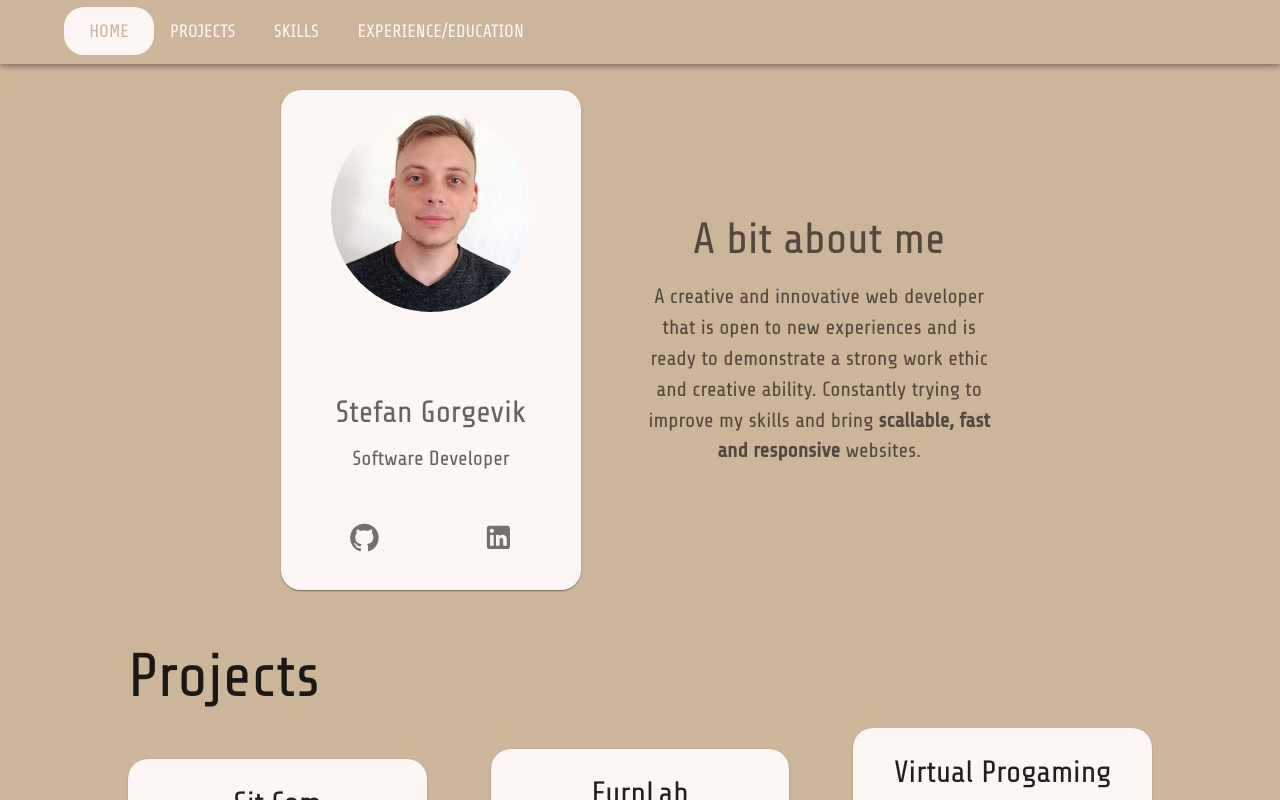
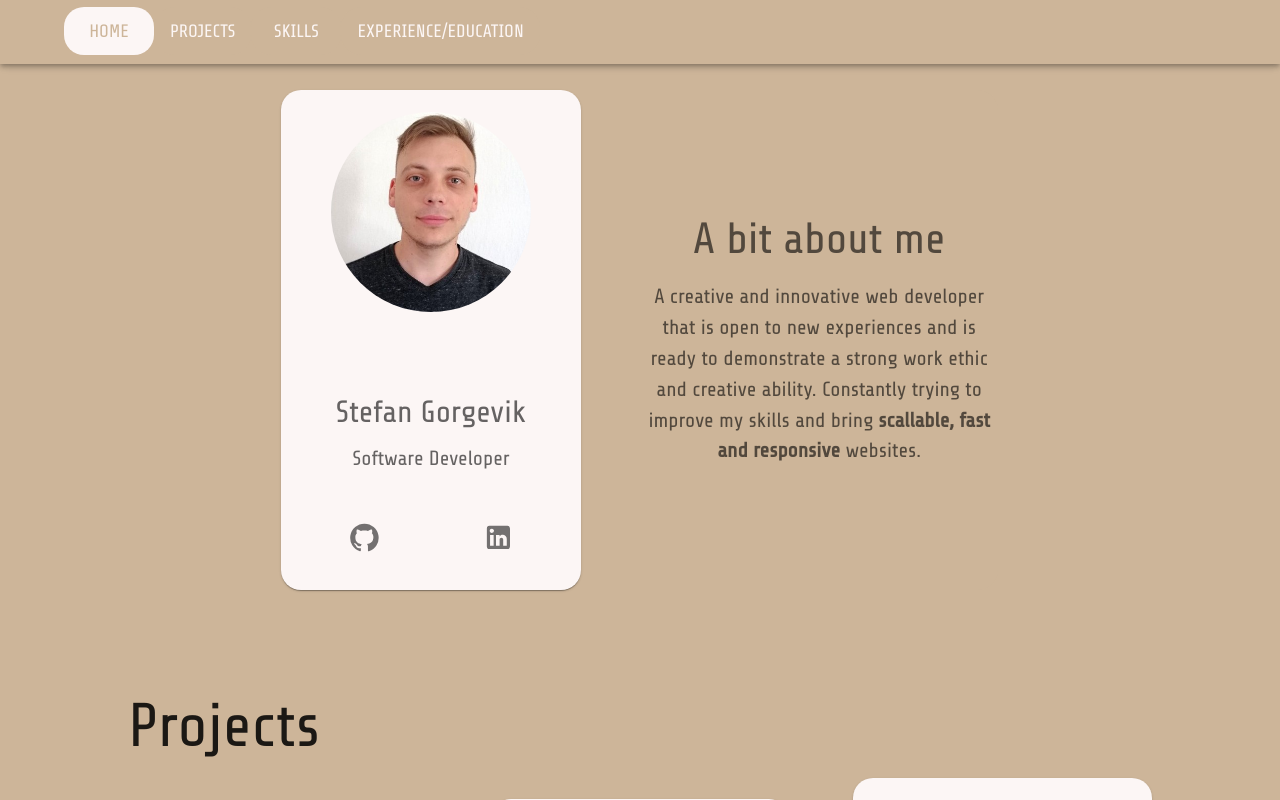
Before and after one commit to StefanGorgevik/stefan-portfolio, a React (Create React App) app: page / in a window 1280 px wide. Shown: the top 800 px of the page. Built offline with nearby package versions, Linux system fonts and the light colour scheme.

Commit message:
row gap fix

```diff
--- a/src/components/layout.tsx
+++ b/src/components/layout.tsx
@@ -95,7 +95,7 @@ export const Layout: React.FC = () => {
             flexDirection: "column",
             alignItems: "center",
             justifyContent: "center",
-            rowGap: "50px",
+            rowGap: "100px",
           }}
           ref={mainRef}
         >
```
Also changed, not shown: 7 other files (tests, documents, lock files or other folders).
